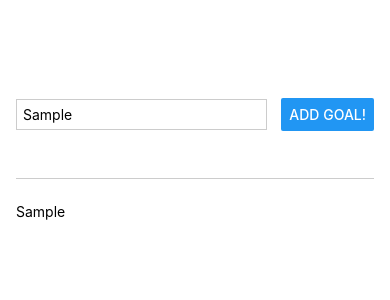
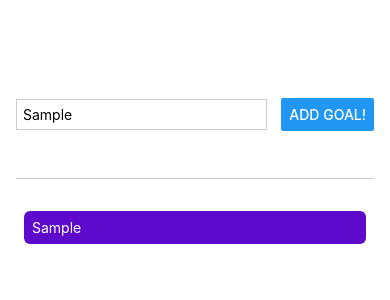
Before and after one commit to avikaldarolia/ToDo-List-ReactNative, a React Native app: screen / in a window 390 px wide. Both pictures are taken after typing "Sample" into the empty fields and a click on the button "ADD GOAL!". Shown: the top 300 px of the page. Built offline with nearby package versions, Linux system fonts and the light colour scheme.

Commit message:
Scroll View for list

```diff
--- a/App.js
+++ b/App.js
@@ -1,5 +1,5 @@
 import { useState } from 'react';
-import { Button, StyleSheet, Text, TextInput, View } from 'react-native';
+import { Button, StyleSheet, Text, TextInput, View, ScrollView } from 'react-native';
 
 export default function App() {
 
@@ -21,12 +21,18 @@ export default function App() {
         <TextInput style={styles.textInput} placeholder='Your Course Goals!' onChangeText={goalInputHandler} />
         <Button title='Add Goal!' onPress={addGoalHandler} />
       </View>
-      <View style={styles.goalsContainer}>
-        {courseGoals.length > 0 ?
-          courseGoals.map((goal, index) => <Text key={index}>{goal}</Text>) :
-          <Text>List of goals</Text>
-        }
-        {/* <Text>List of goals</Text> */}
+      <View  style={styles.goalsContainer}>
+        <ScrollView>
+          {courseGoals.length > 0 ?
+            courseGoals.map((goal, index) => (
+              <View style={styles.goalItem} key={index}>
+                <Text  style={styles.goalText}>{goal}</Text>
+              </View>)
+            )
+            :
+            <Text>List of goals</Text>
+          }
+        </ScrollView>
       </View>
     </View>
   );
@@ -56,5 +62,14 @@ const styles = StyleSheet.create({
   },
   goalsContainer: {
     flex: 5,
+  },
+  goalItem: {
+    margin: 8,
+    padding: 8,
+    borderRadius: 6,
+    backgroundColor: "#5e0acc"
+  },
+  goalText: {
+    color: "white"
   }
 });
```
